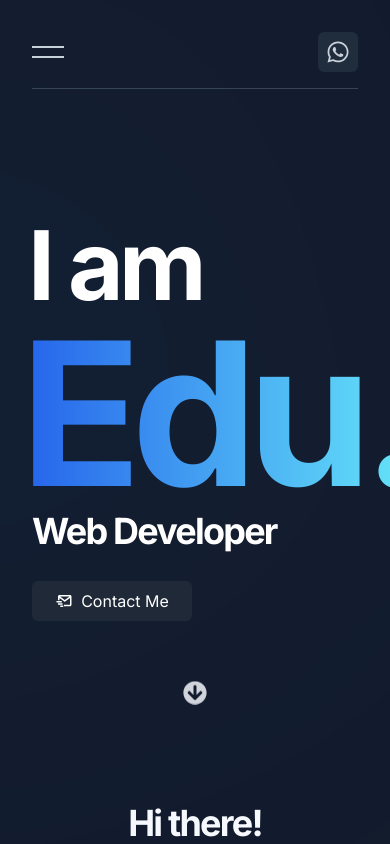
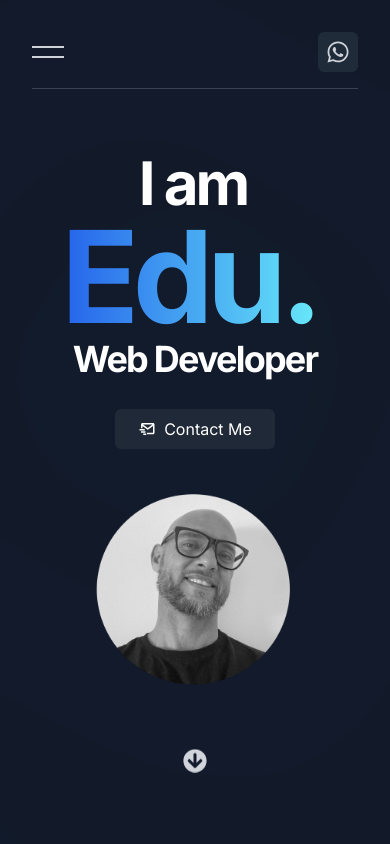
Before and after one commit to edu2andrade/new-portfolio, a Next.js app: page / in a window 390 px wide. Shown: the top 844 px of the page. Built offline with nearby package versions, Linux system fonts and the light colour scheme.

Commit message:
all responsiveness done

```diff
--- a/components/Footer.tsx
+++ b/components/Footer.tsx
@@ -13,7 +13,7 @@ export const Footer = () => {
         <h3 className='text-xl font-semibold text-white'>
           Contacts
         </h3>
-        <div className='flex gap-6'>
+        <div className='flex flex-col sm:flex-row gap-4 mt-8'>
           {
             contacts.map(contact => (
               <NextLink
@@ -29,7 +29,7 @@ export const Footer = () => {
             ))
           }
         </div>
-        <span className='text-gray-500 text-sm'>
+        <span className='text-gray-500 text-sm mt-8'>
           Copyright © 2023 - Eduardo Andrade
         </span>
       </main>
--- a/components/ProjectCard.tsx
+++ b/components/ProjectCard.tsx
@@ -18,8 +18,8 @@ export const ProjectCard = ({ name, imgUrl, repositoryLink, active, handleClick
     <article className={`relative ${
       active === name
       ? 'flex-initial w-72'
-      : 'flex-none w-44'
-    } flex items-center justify-center min-w-44 h-[600px] min-h-[100px] transition-all duration-[0.7s] ease-out-flex cursor-pointer`}
+      : 'flex-none w-52 md:w-36'
+    } flex items-center justify-center min-w-36 h-52 md:h-[600px] min-h-[100px] transition-all duration-[0.7s] ease-out-flex cursor-pointer`}
       onClick={() => handleClick(name)}
     >
       <img
@@ -30,12 +30,24 @@ export const ProjectCard = ({ name, imgUrl, repositoryLink, active, handleClick
       {
         active !== name
         ? (
-          <h3 className='absolute font-semibold sm:text-[26px] text-[18px] text-white leading-none z-0 lg:bottom-20 lg:rotate-[-90deg] lg:origin-[0,0]'>
+          <h3 className='
+            absolute
+            font-semibold
+            sm:text-[26px]
+            text-[18px]
+            text-white
+            drop-shadow-xl
+            leading-none
+            z-0
+            md:bottom-20
+            md:rotate-[-90deg]
+            md:origin-[0,0]'
+          >
             {name}
           </h3>
 
         ) : (
-          <div className='absolute bottom-0 p-8 justify-start w-full flex-col bg-[rgba(0,0,0,0.5)] rounded-b-[24px]'>
+          <div className='absolute bottom-0 p-8 justify-start w-full h-52 flex-col bg-[rgba(0,0,0,0.5)] rounded-[24px]'>
             <NextLink href={repositoryLink} target='_blank' className={`${styles.flexCenter} w-[60px] h-[60px] rounded-full glassmorphism mb-4 hover:opacity-75 transition-all`}>
               <FaGithub size={32} color='white' />
             </NextLink>
--- a/components/SkillsItem.tsx
+++ b/components/SkillsItem.tsx
@@ -10,7 +10,7 @@ interface SkilssItemProps {
 export const SkilssItem = ({icon, skillName}: SkilssItemProps) => {
   return (
     <div className="flex flex-col justify-center items-center mt-4">
-      <div className={` flex justify-center items-center p-2 mb-2 rounded-xl`}>
+      <div className={`flex justify-center items-center p-2 mb-2 rounded-xl`}>
         {icon}
       </div>
       <span className=" text-[10px] uppercase">{skillName}</span>
--- a/sections/HeroSection.tsx
+++ b/sections/HeroSection.tsx
@@ -6,22 +6,23 @@ import profilePic from '../public/profile_pic.webp'
 
 import { styles } from '../styles'
 import { FaArrowCircleDown } from 'react-icons/fa'
-import { BiMailSend } from 'react-icons/bi'
 import { contacts } from "../constants"
+
 
 export const HeroSection = () => {
   return (
     <section id='home' className=" mb-24">
-      <div className='absolute top-40 right-44 gradient-01 overflow-hidden' />
-      <main className={`${styles.flexAround} ${styles.xPaddings} pt-24 pb-16 text-white z-10`}>
-        <div className="z-10">
-          <h1 className='font-extrabold text-8xl -ml-1 tracking-tighter leading-none'>
+      <div className='absolute top-60 md:right-44 gradient-01 overflow-hidden max-[639px]:hidden' />
+      <div className='absolute top-60 inset-0 gradient-02 overflow-hidden sm:hidden' />
+      <main className={`${styles.flexCenter} flex-col md:${styles.flexAround} md:flex-row ${styles.xPaddings} pt-8 md:pt-24 pb-16 text-white z-10`}>
+        <div className="z-10 flex flex-col justify-center items-center md:items-start">
+          <h1 className='font-extrabold text-6xl md:text-8xl -ml-1 tracking-tighter leading-none'>
             I am
           </h1>
-          <span className='font-extrabold text-[200px] -ml-3 tracking-tighter leading-none bg-clip-text text-transparent bg-gradient-to-r from-blue-600 to-cyan-300'>
+          <span className='font-extrabold text-9xl md:text-[200px] -ml-3 tracking-tighter leading-none bg-clip-text text-transparent bg-gradient-to-r from-blue-600 to-cyan-300'>
             Edu.
           </span>
-          <h2 className='font-bold text-4xl tracking-tighter leading-none'>
+          <h2 className='font-bold text-4xl md:text-4xl tracking-tighter leading-none'>
             Web Developer
           </h2>
           <NextLink
@@ -32,7 +33,7 @@ export const HeroSection = () => {
             Contact Me
           </NextLink>
         </div>
-        <div className='w-96 h-96 relative'>
+        <div className='w-52 h-52 md:w-96 mt-8 md:mt-0 md:h-96 relative'>
           <Image
             src={profilePic}
             alt='Beautiful Smiling Face!'
--- a/sections/Services.tsx
+++ b/sections/Services.tsx
@@ -9,20 +9,20 @@ import { MdDevices } from 'react-icons/md'
 export const ServicesSection = () => {
   return (
     <section id='services'>
-      <main className={`${styles.flexCenter} ${styles.xPaddings} mt-24 flex-col z-10`}>
+      <main className={`${styles.flexCenter} ${styles.xPaddings} text-center mt-24 flex-col z-10`}>
         <h1 className={`${styles.headings} mb-16`}>Services & Solutions</h1>
-        <div className='flex flex-wrap gap-8'>
-          <article className='flex flex-col items-center justify-center w-64 h-64 rounded-xl p-4 text-center bg-gradient-to-b from-sky-400 to-blue-800 text-gray-300'>
+        <div className='flex flex-wrap gap-4 justify-center'>
+          <article className='flex flex-col items-center justify-center w-56 h-56 rounded-xl p-4 text-center bg-gradient-to-b from-sky-400 to-blue-800 text-gray-300'>
             <SiFigma size={64} color='white' />
             <span className='mt-2 mb-4 text-white text-xl font-bold uppercase'>UX</span>
             <p>High quality design and prototyping from best user experience</p>
           </article>
-          <article className='flex flex-col items-center justify-center w-64 h-64 rounded-xl p-4 text-center bg-gradient-to-b from-sky-400 to-blue-800 bg-gray-700 text-gray-300'>
+          <article className='flex flex-col items-center justify-center w-56 h-56 rounded-xl p-4 text-center bg-gradient-to-b from-sky-400 to-blue-800 bg-gray-700 text-gray-300'>
             <MdDevices size={64} color='white' />
             <span className='mt-2 mb-4 text-white text-xl font-bold uppercase'>Web</span>
             <p>Web Apps development with best and newer programming languages</p>
           </article>
-          <article className='flex flex-col items-center justify-center w-64 h-64 rounded-xl p-4 text-center bg-gradient-to-b from-sky-400 to-blue-800 bg-gray-700 text-gray-300'>
+          <article className='flex flex-col items-center justify-center w-56 h-56 rounded-xl p-4 text-center bg-gradient-to-b from-sky-400 to-blue-800 bg-gray-700 text-gray-300'>
             <IoLogoAppleAppstore size={64} color='white' />
             <span className='mt-2 mb-4 text-white text-xl font-bold uppercase'>Apps</span>
             <p>Mobile Apps development for iOS / Android using React Native.</p>
--- a/styles/globals.css
+++ b/styles/globals.css
@@ -22,8 +22,7 @@
 
 .gradient-01 {
   --size: 500px;
-  --speed: 30s;
-  --easing: cubic-bezier(0.8, 0.2, 0.2, 0.8);
+  --speed: 20s;
 
   width: var(--size);
   height: var(--size);
@@ -31,7 +30,21 @@
   border-radius: 30% 70% 70% 30% / 30% 30% 70% 70%;
   filter: blur(475px);
 
-  animation: infiniteRotate var(--speed) var(--easing) alternate infinite;
+  animation: infiniteRotate var(--speed) ease-in-out alternate infinite;
+  border-radius: 30% 70% 70% 30% / 30% 30% 70% 70%;
+}
+
+.gradient-02 {
+  --size: 300px;
+  --speed: 20s;
+
+  width: var(--size);
+  height: var(--size);
+  background: linear-gradient(174deg, rgba(65, 193, 226, 0.8183474073223039) 0%, rgba(22, 77, 180, 0.6670869031206232) 50%);
+  border-radius: 30% 70% 70% 30% / 30% 30% 70% 70%;
+  filter: blur(475px);
+
+  animation: infiniteRotate var(--speed) ease-in-out alternate infinite;
   border-radius: 30% 70% 70% 30% / 30% 30% 70% 70%;
 }
 
--- a/styles/index.ts
+++ b/styles/index.ts
@@ -1,6 +1,5 @@
 export const styles = {
 
-  // Need to review this
   innerWidth: '2xl:max-w-[1280] w-full',
   interWidth: 'lg:w-[80%] w-[100%]',
 
```
Also changed, not shown: tsconfig.json (+14 -3 lines).
